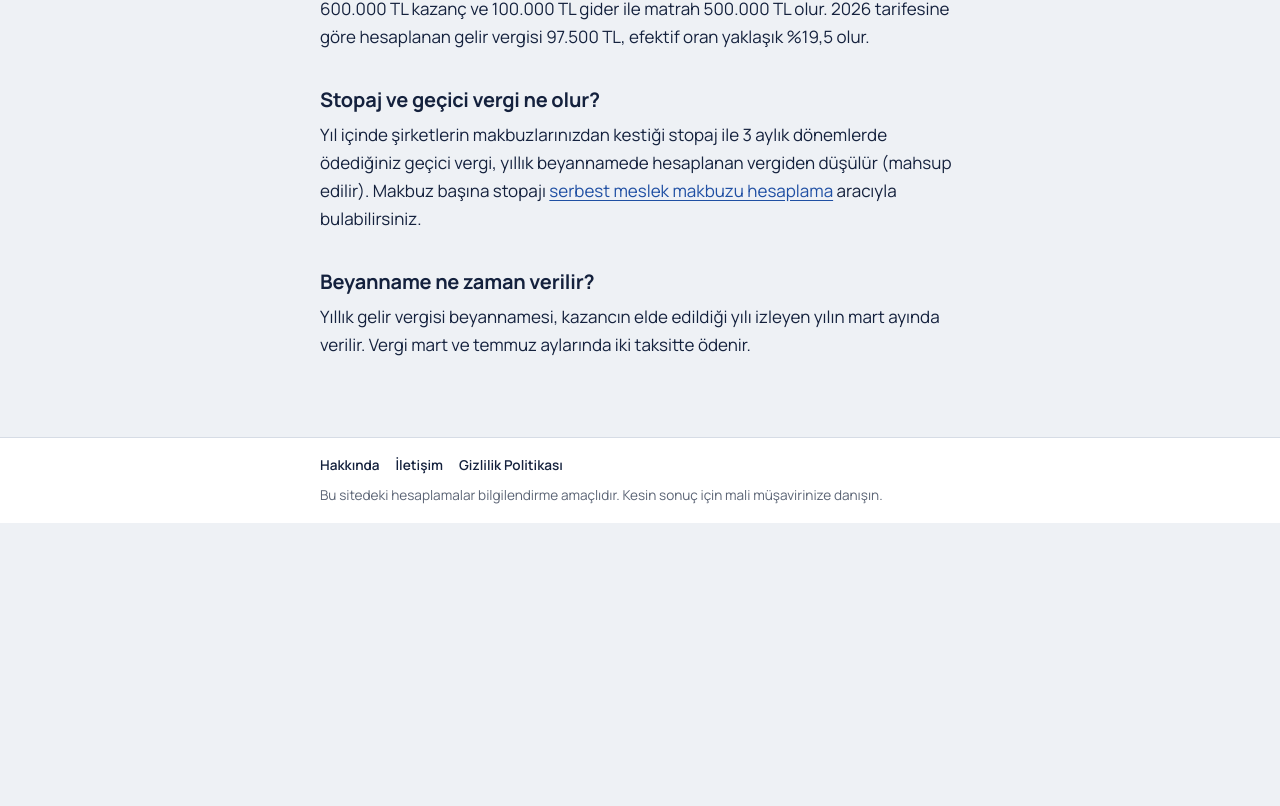
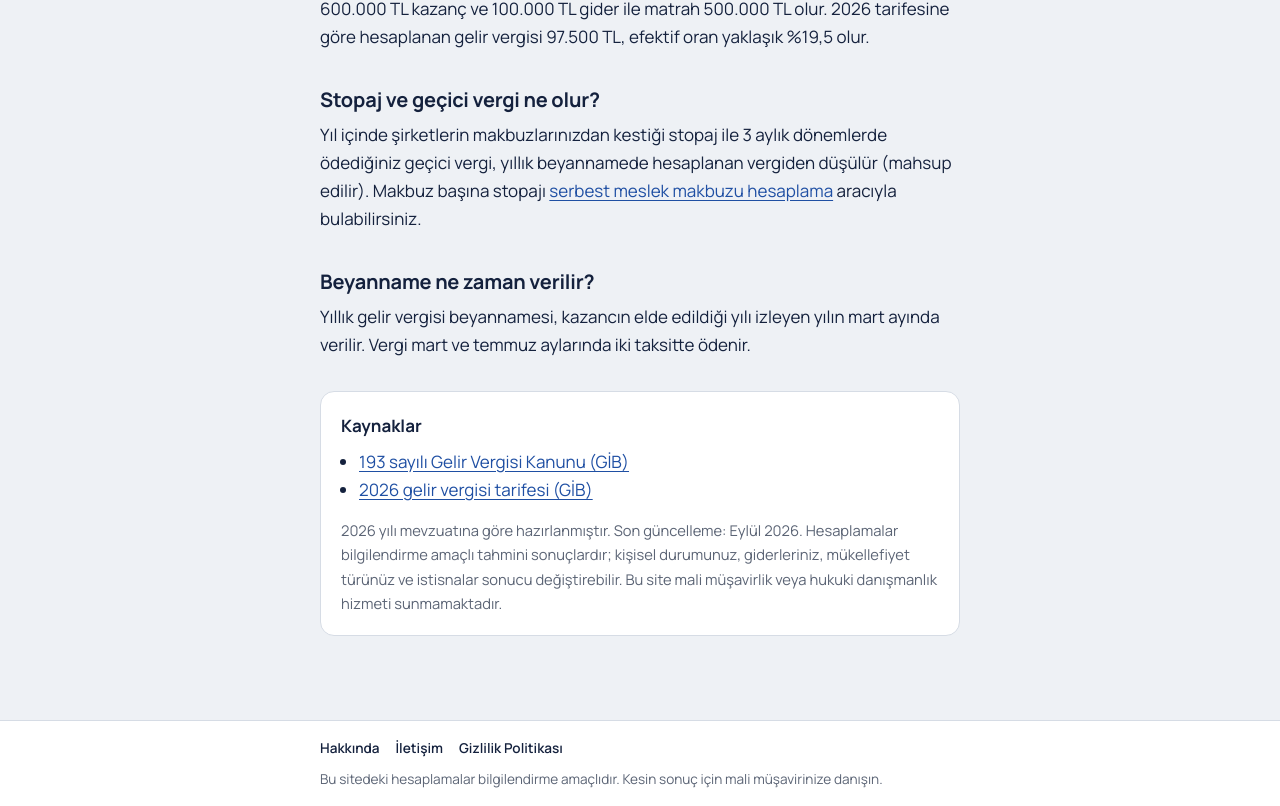
Before and after one commit to yavuzscvk-source/freelancer-vergi, a Next.js app: page /gelir-vergisi-hesaplama in a window 1280 px wide. Shown: the part 1854-2660 px from the top of the page. Before the commit the page ends 2377 px from the top, so only its background shows below. Built offline with nearby package versions, Linux system fonts and the light colour scheme.

Commit message:
Update page.js

```diff
--- a/app/gelir-vergisi-hesaplama/page.js
+++ b/app/gelir-vergisi-hesaplama/page.js
@@ -3,6 +3,7 @@ import Hesaplayici from "./Hesaplayici";
 import { VERGI, gelirVergisiHesapla } from "../../lib/vergi";
 import { oranYazi, yuzde } from "../../lib/format";
 import { sayfa } from "../../lib/seo";
+import Kaynaklar from "../Kaynaklar";
 
 const Y = VERGI.yil;
 const sayi = (n) => n.toLocaleString("tr-TR");
@@ -56,6 +57,7 @@ export default function GelirVergisi() {
 
       <h2>Beyanname ne zaman verilir?</h2>
       <p>Yıllık gelir vergisi beyannamesi, kazancın elde edildiği yılı izleyen yılın mart ayında verilir. Vergi mart ve temmuz aylarında iki taksitte ödenir.</p>
+      <Kaynaklar sayfa="gelir" />
     </>
   );
 }
```
